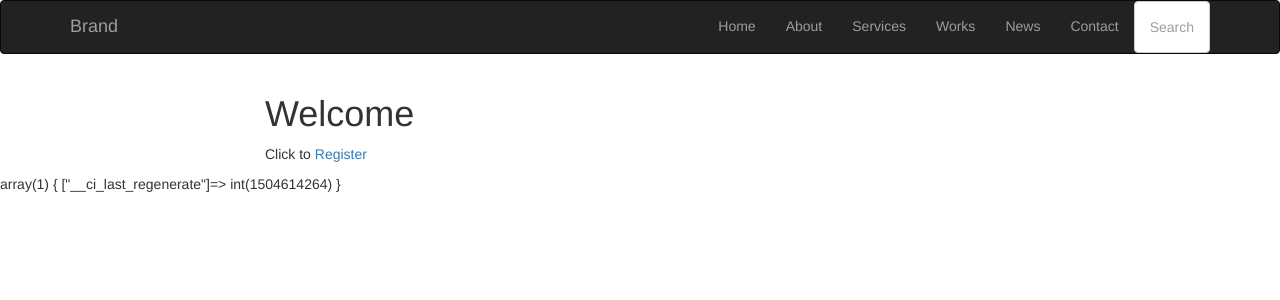
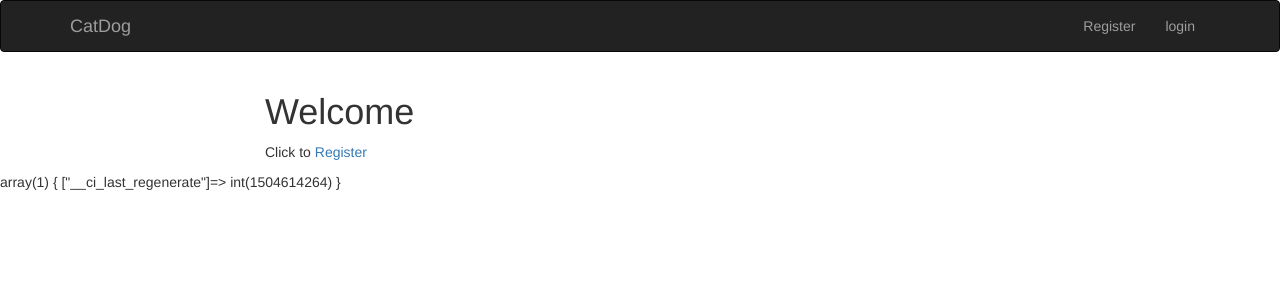
Before and after one commit to deonasecreve/CatDog, a CodeIgniter app: page /database/index.php/main/index in a window 1280 px wide. Shown: the top 300 px of the page. Run offline with CodeIgniter, Linux system fonts and the light colour scheme; some libraries are stand-ins or nearby versions.

Commit message:
login/logout naar header

```diff
--- a/application/views/templates/header.php
+++ b/application/views/templates/header.php
@@ -25,21 +25,18 @@
             <span class="icon-bar"></span>
             <span class="icon-bar"></span>
           </button>
-          <a class="navbar-brand" href="#">Brand</a>
+          <a class="navbar-brand" href="#">CatDog</a>
         </div>
 
         <!-- Collect the nav links, forms, and other content for toggling -->
         <div class="collapse navbar-collapse" id="navbar-collapse-3">
           <ul class="nav navbar-nav navbar-right">
-            <li><a href="#">Home</a></li>
-            <li><a href="#">About</a></li>
-            <li><a href="#">Services</a></li>
-            <li><a href="#">Works</a></li>
-            <li><a href="#">News</a></li>
-            <li><a href="#">Contact</a></li>
-            <li>
-              <a class="btn btn-default btn-outline btn-circle"  data-toggle="collapse" href="#nav-collapse3" aria-expanded="false" aria-controls="nav-collapse3">Search</a>
-            </li>
+           <?php if($this->session->userdata('id')==''){ ?>
+            <li><a href="<?php echo site_url();?>/main/register">Register</a></li>
+            <li><a href="<?php echo site_url();?>/main/login">login</a></li>
+            <?php }else{ ?>
+            <li><a href="<?php echo site_url();?>/main/logout">Logout</a></li>
+            <?php } ?>
           </ul>
           <div class="collapse nav navbar-nav nav-collapse" id="nav-collapse3">
             <form class="navbar-form navbar-right" role="search">
```
